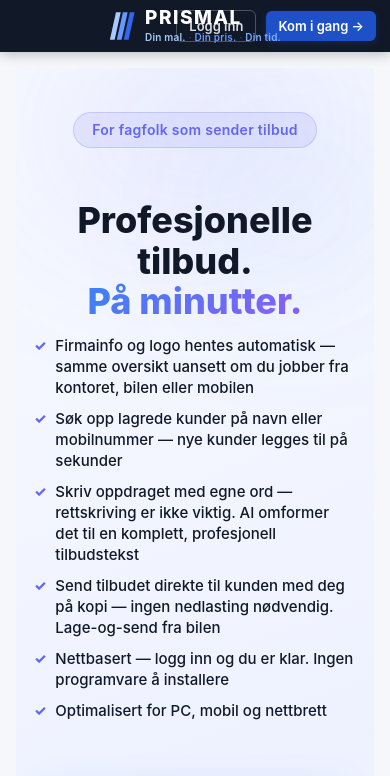
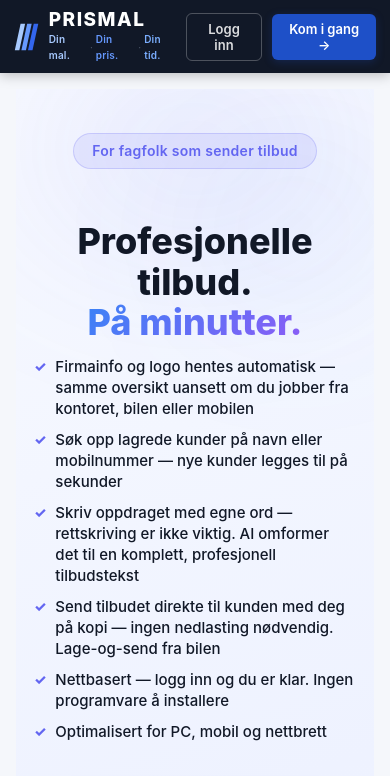
Before and after one commit to anderslura/Prismal, a React (Vite) app: page / in a window 390 px wide. Shown: the top 776 px of the page. Built offline with nearby package versions, Linux system fonts and the light colour scheme.

Commit message:
Fix: mobil-header — logo overlappet og blokkerte Logg inn-knappen

```diff
--- a/src/styles/index.css
+++ b/src/styles/index.css
@@ -2786,19 +2786,11 @@ textarea { resize: vertical; }
     gap: 6px;
   }
 
-  /* Sentrer logo på landingssiden (enkleste header) for å holde
-     merkevaren unna kamera-/Dynamic Island-sonen på notch-telefoner.
-     Skjer KUN på 'landing' — andre steg har flere knapper i høyre
-     hjørne, og sentrert logo ville da kollidert med dem. */
-  .header-inner[data-steg="landing"] {
-    position: relative;
-    justify-content: flex-end;
-  }
-  .header-inner[data-steg="landing"] .logo {
-    position: absolute;
-    left: 50%;
-    transform: translateX(-50%);
-  }
+  /* Logo lå tidligere absolutt-sentrert på 'landing' for å holde merkevaren unna
+     notch-/Dynamic Island-sonen. Det var feil: logoen lå da i et eget stacking-lag
+     over "Logg inn"/"Kom i gang"-knappene til høyre — de overlappet visuelt OG
+     logoen "stjal" klikket, så Logg inn ikke fungerte på mobil. Logo ligger derfor
+     statisk til venstre igjen, samme som på alle andre steg (.header-inner under). */
 
   .btn {
     padding: 7px 12px;
```
